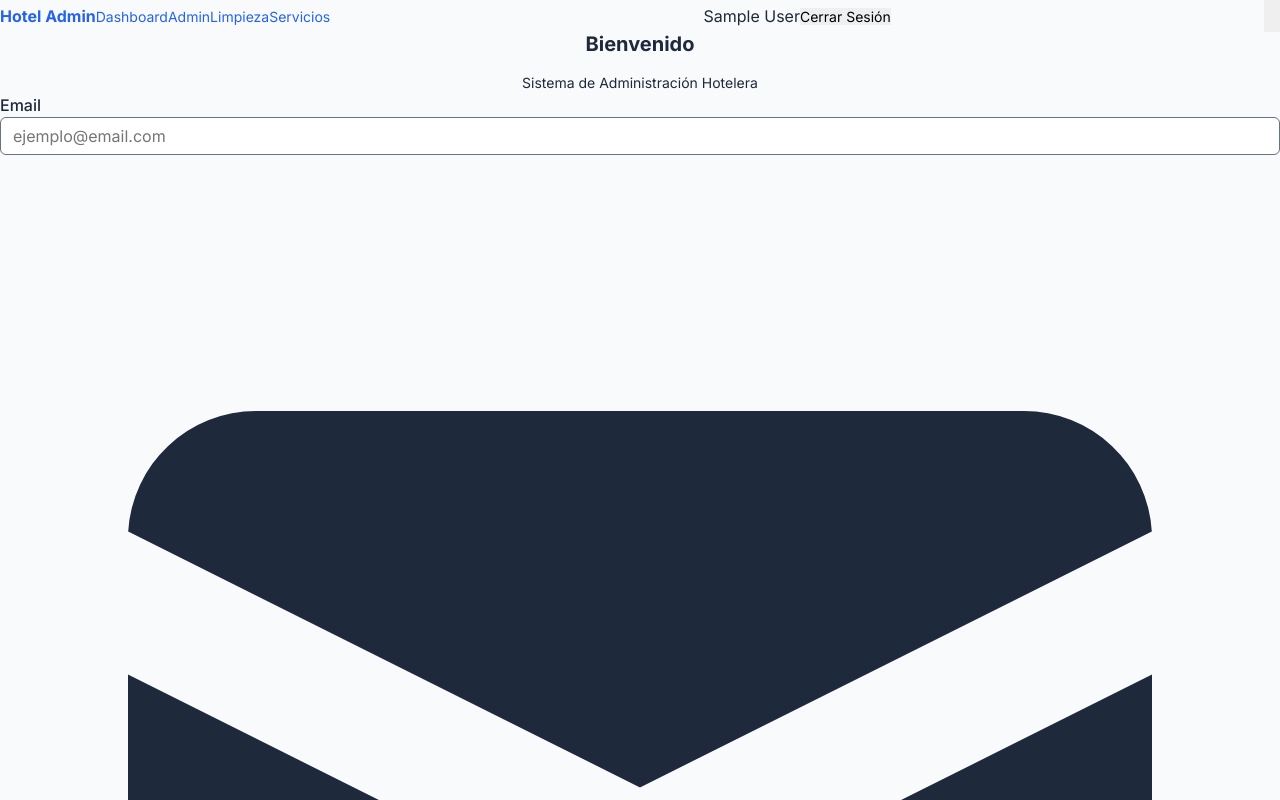
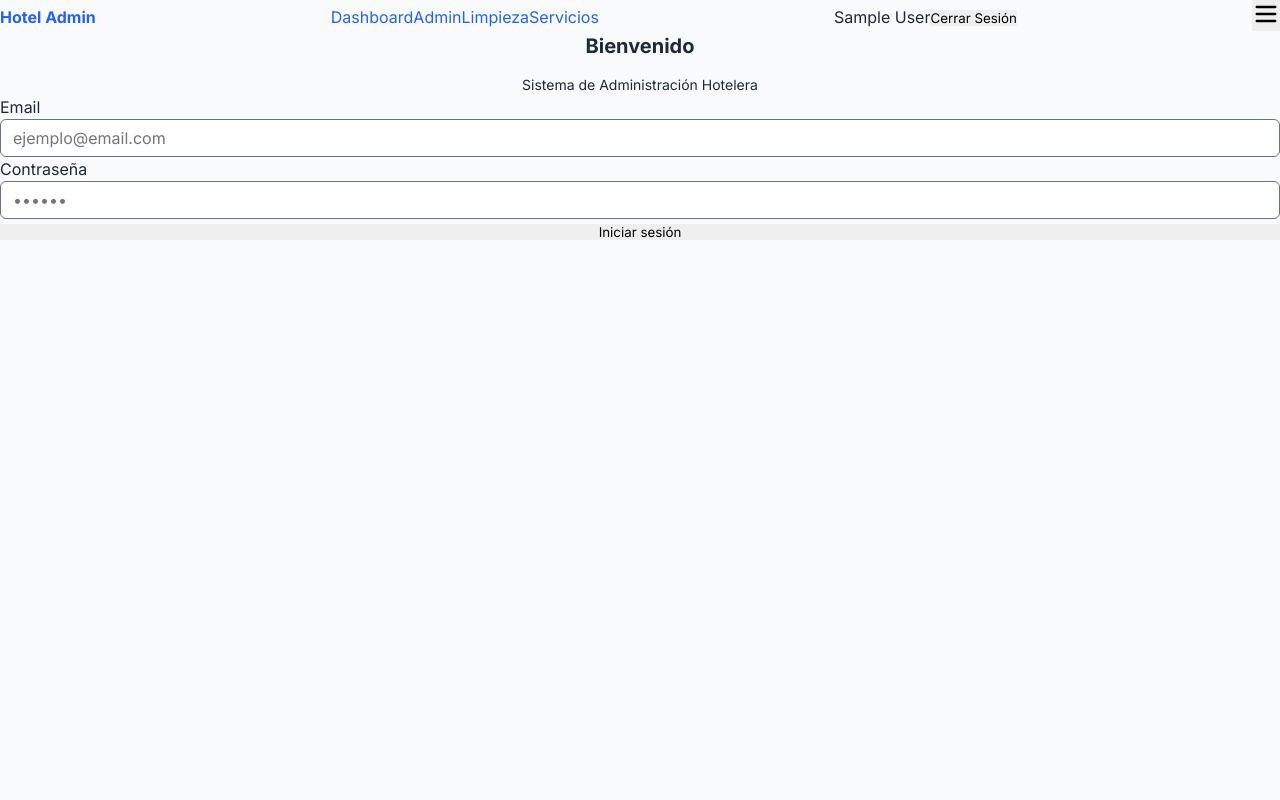
Before and after one commit to fernandogonard/hotel-admin-frontend, a React (Vite) app: page / in a window 1280 px wide. Shown: the top 800 px of the page. Built offline with nearby package versions, Linux system fonts and the light colour scheme; sample sign-in values are in the browser's storage.

Commit message:
bamos muy bien seguimos creciendo

```diff
--- a/package.json
+++ b/package.json
@@ -12,6 +12,7 @@
   "dependencies": {
     "@tailwindcss/forms": "^0.5.10",
     "axios": "^1.8.4",
+    "lucide-react": "^0.487.0",
     "react": "^19.0.0",
     "react-dom": "^19.0.0",
     "react-router-dom": "^7.5.0"
--- a/public/index.html
+++ b/public/index.html
@@ -1,8 +1,11 @@
 <!DOCTYPE html>
 <meta name="viewport" content="width=device-width, initial-scale=1.0" />
 
+
 <html lang="en">
   <head>
+    <link rel="icon" href="/favicon.ico" type="image/x-icon">
+
     <meta charset="UTF-8" />
     <title>Mi Hotel App</title>
   </head>
--- a/src/App.jsx
+++ b/src/App.jsx
@@ -6,6 +6,7 @@ import Dashboard from "./pages/Dashboard";
 import AdminDashboard from "./pages/admin/AdminDashboard";
 import CleaningDashboard from "./pages/cleaning/CleaningDashboard";
 import ServicesDashboard from "./pages/services/ServicesDashboard";
+import UnauthorizedPage from "./pages/UnauthorizedPage";
 import PrivateRoute from "./components/PrivateRoute";
 
 const App = () => {
@@ -15,6 +16,7 @@ const App = () => {
         <Navbar />
         <Routes>
           <Route path="/login" element={<Login />} />
+          <Route path="/unauthorized" element={<UnauthorizedPage />} />
 
           {/* Rutas protegidas generales */}
           <Route path="/dashboard" element={
--- a/src/components/Navbar.jsx
+++ b/src/components/Navbar.jsx
@@ -1,6 +1,7 @@
 import { useContext, useState } from "react";
 import { Link, useNavigate } from "react-router-dom";
 import { AuthContext } from "../context/AuthContext";
+import { Menu, X } from "lucide-react"; // Íconos modernos
 
 const Navbar = () => {
   const { user, token, setUser, setToken } = useContext(AuthContext);
@@ -22,157 +23,55 @@ const Navbar = () => {
   if (!token) return null;
 
   return (
-    <nav className="bg-indigo-600">
+    <nav className="bg-gradient-to-r from-indigo-600 to-blue-500 shadow-lg">
       <div className="max-w-7xl mx-auto px-4 sm:px-6 lg:px-8">
         <div className="flex items-center justify-between h-16">
-          <div className="flex items-center">
-            <div className="flex-shrink-0">
-              <Link to="/dashboard" className="text-white font-bold text-xl">
+          <Link to="/dashboard" className="text-white font-bold text-2xl">
             Hotel Admin
           </Link>
-            </div>
-            <div className="hidden md:block">
-              <div className="ml-10 flex items-baseline space-x-4">
-                {/* Enlaces comunes */}
-                <Link
-                  to="/dashboard"
-                  className="text-white hover:bg-indigo-500 px-3 py-2 rounded-md text-sm font-medium"
-                >
-                  Dashboard
-                </Link>
 
-                {/* Enlaces según rol */}
-                {user?.role === 'admin' && (
-                  <Link
-                    to="/admin/dashboard"
-                    className="text-white hover:bg-indigo-500 px-3 py-2 rounded-md text-sm font-medium"
-                  >
-                    Admin
-                  </Link>
+          {/* Menú Desktop */}
+          <div className="hidden md:flex space-x-6">
+            <Link to="/dashboard" className="nav-link">Dashboard</Link>
+            {user?.role === 'admin' && <Link to="/admin/dashboard" className="nav-link">Admin</Link>}
+            {(user?.role === 'admin' || user?.role === 'limpieza' || user?.role === 'supervisor') && (
+              <Link to="/cleaning" className="nav-link">Limpieza</Link>
             )}
-
-                {(user?.role === 'admin' || user?.role === 'limpieza' || user?.role === 'supervisor') && (
-                  <Link
-                    to="/cleaning"
-                    className="text-white hover:bg-indigo-500 px-3 py-2 rounded-md text-sm font-medium"
-                  >
-                    Limpieza
-                  </Link>
-                )}
-
             {(user?.role === 'admin' || user?.role === 'recepcionista' || user?.role === 'servicio') && (
-                  <Link
-                    to="/services"
-                    className="text-white hover:bg-indigo-500 px-3 py-2 rounded-md text-sm font-medium"
-                  >
-                    Servicios
-                  </Link>
+              <Link to="/services" className="nav-link">Servicios</Link>
             )}
           </div>
-            </div>
+
+          {/* User & Logout */}
+          <div className="hidden md:flex items-center space-x-4">
+            <span className="text-white font-medium">{user?.name}</span>
+            <button onClick={handleLogout} className="logout-btn">Cerrar Sesión</button>
           </div>
 
-          <div className="hidden md:block">
-            <div className="ml-4 flex items-center md:ml-6">
-              <span className="text-white mr-4">{user?.name}</span>
-              <button
-                onClick={handleLogout}
-                className="text-white hover:bg-indigo-500 px-3 py-2 rounded-md text-sm font-medium"
-              >
-                Cerrar Sesión
-              </button>
-            </div>
-          </div>
-
+          {/* Botón Menú Móvil */}
           <div className="md:hidden">
-            <button
-              onClick={toggleMenu}
-              className="inline-flex items-center justify-center p-2 rounded-md text-white hover:bg-indigo-500 focus:outline-none"
-            >
-              <svg
-                className="h-6 w-6"
-                xmlns="http://www.w3.org/2000/svg"
-                fill="none"
-                viewBox="0 0 24 24"
-                stroke="currentColor"
-              >
-                {isMenuOpen ? (
-                  <path
-                    strokeLinecap="round"
-                    strokeLinejoin="round"
-                    strokeWidth={2}
-                    d="M6 18L18 6M6 6l12 12"
-                  />
-                ) : (
-                  <path
-                    strokeLinecap="round"
-                    strokeLinejoin="round"
-                    strokeWidth={2}
-                    d="M4 6h16M4 12h16M4 18h16"
-                  />
-                )}
-              </svg>
+            <button onClick={toggleMenu} className="text-white focus:outline-none">
+              {isMenuOpen ? <X size={28} /> : <Menu size={28} />}
             </button>
           </div>
         </div>
       </div>
 
-      {/* Menú móvil */}
+      {/* Menú Móvil */}
       {isMenuOpen && (
-        <div className="md:hidden">
-          <div className="px-2 pt-2 pb-3 space-y-1 sm:px-3">
-            <Link
-              to="/dashboard"
-              className="text-white hover:bg-indigo-500 block px-3 py-2 rounded-md text-base font-medium"
-              onClick={toggleMenu}
-            >
-              Dashboard
-            </Link>
-
-            {user?.role === 'admin' && (
-              <Link
-                to="/admin/dashboard"
-                className="text-white hover:bg-indigo-500 block px-3 py-2 rounded-md text-base font-medium"
-                onClick={toggleMenu}
-              >
-                Admin
-              </Link>
+        <div className="md:hidden bg-indigo-700 transition-all duration-300">
+          <div className="flex flex-col space-y-2 p-4">
+            <Link to="/dashboard" className="mobile-link" onClick={toggleMenu}>Dashboard</Link>
+            {user?.role === 'admin' && <Link to="/admin/dashboard" className="mobile-link" onClick={toggleMenu}>Admin</Link>}
+            {(user?.role === 'admin' || user?.role === 'limpieza' || user?.role === 'supervisor') && (
+              <Link to="/cleaning" className="mobile-link" onClick={toggleMenu}>Limpieza</Link>
             )}
-
-            {(user?.role === 'admin' || user?.role === 'limpieza' || user?.role === 'supervisor') && (
-              <Link
-                to="/cleaning"
-                className="text-white hover:bg-indigo-500 block px-3 py-2 rounded-md text-base font-medium"
-                onClick={toggleMenu}
-              >
-                Limpieza
-              </Link>
+            {(user?.role === 'admin' || user?.role === 'recepcionista' || user?.role === 'servicio') && (
+              <Link to="/services" className="mobile-link" onClick={toggleMenu}>Servicios</Link>
             )}
-
-            {(user?.role === 'admin' || user?.role === 'recepcionista' || user?.role === 'servicio') && (
-              <Link
-                to="/services"
-                className="text-white hover:bg-indigo-500 block px-3 py-2 rounded-md text-base font-medium"
-                onClick={toggleMenu}
-              >
-                Servicios
-              </Link>
-            )}
-
-            <div className="pt-4 pb-3 border-t border-indigo-500">
-              <div className="px-2">
-                <span className="block text-white px-3 py-2">{user?.name}</span>
-                <button
-                  onClick={() => {
-                    handleLogout();
-                    toggleMenu();
-                  }}
-                  className="text-white hover:bg-indigo-500 block px-3 py-2 rounded-md text-base font-medium w-full text-left"
-                >
+            <button onClick={() => { handleLogout(); toggleMenu(); }} className="logout-btn w-full text-left">
               Cerrar Sesión
             </button>
-              </div>
-            </div>
           </div>
         </div>
       )}
--- a/src/pages/LoginPage.jsx
+++ b/src/pages/LoginPage.jsx
@@ -37,135 +37,76 @@ const LoginPage = () => {
       const res = await fetch("http://localhost:5000/api/auth/login", {
         method: "POST",
         headers: {
-          "Content-Type": "application/json"
+          "Content-Type": "application/json",
         },
         body: JSON.stringify({ email, password }),
       });
 
       if (!res.ok) {
         const errorData = await res.json();
-        throw new Error(errorData.message || 'Error en el servidor');
+        throw new Error(errorData.message || "Error en el servidor");
       }
 
       const data = await res.json();
-
-      localStorage.setItem('token', data.token);
-      localStorage.setItem('user', JSON.stringify(data.user));
+      localStorage.setItem("token", data.token);
+      localStorage.setItem("user", JSON.stringify(data.user));
 
       setUser(data.user);
       setToken(data.token);
 
-      if (data.user.role === 'admin') {
-        navigate('/admin/dashboard');
-      } else {
-        navigate('/dashboard');
-      }
+      navigate(data.user.role === "admin" ? "/admin/dashboard" : "/dashboard");
     } catch (err) {
-      console.error('Error de login:', err);
-      setError(err.message || "Error de conexión con el servidor. Por favor, intente nuevamente.");
+      setError(err.message || "Error de conexión con el servidor.");
     } finally {
       setLoading(false);
     }
   };
 
   return (
-    <div className="min-h-screen bg-gradient-to-br from-blue-50 to-indigo-50 flex flex-col justify-center py-12 sm:px-6 lg:px-8">
-      <div className="sm:mx-auto sm:w-full sm:max-w-md">
-        <div className="flex justify-center">
-          <div className="w-20 h-20 bg-primary rounded-full flex items-center justify-center">
-            <svg xmlns="http://www.w3.org/2000/svg" className="h-12 w-12 text-white" fill="none" viewBox="0 0 24 24" stroke="currentColor">
-              <path strokeLinecap="round" strokeLinejoin="round" strokeWidth={2} d="M19 21V5a2 2 0 00-2-2H7a2 2 0 00-2 2v16m14 0h2m-2 0h-5m-9 0H3m2 0h5M9 7h1m-1 4h1m4-4h1m-1 4h1m-5 10v-5a1 1 0 011-1h2a1 1 0 011 1v5m-4 0h4" />
-            </svg>
-          </div>
-        </div>
-        <h2 className="mt-6 text-center text-3xl font-extrabold text-gray-900">
-          Bienvenido
-        </h2>
-        <p className="mt-2 text-center text-sm text-gray-600">
-          Sistema de Administración Hotelera
-        </p>
-      </div>
+    <div className="min-h-screen flex items-center justify-center bg-gradient-to-br from-blue-100 to-indigo-200">
+      <div className="w-full max-w-md bg-white p-8 rounded-2xl shadow-lg border border-gray-200">
+        <h2 className="text-2xl font-bold text-center text-gray-900">Bienvenido</h2>
+        <p className="text-sm text-center text-gray-600 mb-6">Sistema de Administración Hotelera</p>
 
-      <div className="mt-8 sm:mx-auto sm:w-full sm:max-w-md">
-        <div className="bg-white py-8 px-4 shadow-lg sm:rounded-xl sm:px-10 border border-gray-100">
         {error && (
-            <div className="mb-4 bg-red-50 border border-red-200 text-red-700 px-4 py-3 rounded-lg animate-fade-in">
-              <div className="flex items-center">
-                <svg xmlns="http://www.w3.org/2000/svg" className="h-5 w-5 mr-2" viewBox="0 0 20 20" fill="currentColor">
-                  <path fillRule="evenodd" d="M18 10a8 8 0 11-16 0 8 8 0 0116 0zm-7 4a1 1 0 11-2 0 1 1 0 012 0zm-1-9a1 1 0 00-1 1v4a1 1 0 102 0V6a1 1 0 00-1-1z" clipRule="evenodd" />
-                </svg>
+          <div className="mb-4 text-red-700 bg-red-100 border border-red-300 px-4 py-2 rounded-lg">
             {error}
-              </div>
           </div>
         )}
 
-          <form className="space-y-6" onSubmit={handleSubmit}>
+        <form className="space-y-4" onSubmit={handleSubmit}>
           <div>
-              <label htmlFor="email" className="form-label">
-                Email
-              </label>
-              <div className="mt-1 relative">
+            <label className="block text-gray-700 font-medium">Email</label>
             <input
-                  id="email"
-                  name="email"
               type="email"
-                  autoComplete="email"
-                  required
               value={email}
               onChange={(e) => setEmail(e.target.value)}
-                  className="form-input"
+              className="w-full px-4 py-2 border rounded-lg focus:ring-2 focus:ring-indigo-400"
               placeholder="ejemplo@email.com"
+              required
             />
-                <div className="absolute inset-y-0 right-0 pr-3 flex items-center pointer-events-none">
-                  <svg xmlns="http://www.w3.org/2000/svg" className="h-5 w-5 text-gray-400" viewBox="0 0 20 20" fill="currentColor">
-                    <path d="M2.003 5.884L10 9.882l7.997-3.998A2 2 0 0016 4H4a2 2 0 00-1.997 1.884z" />
-                    <path d="M18 8.118l-8 4-8-4V14a2 2 0 002 2h12a2 2 0 002-2V8.118z" />
-                  </svg>
-                </div>
-              </div>
           </div>
 
           <div>
-              <label htmlFor="password" className="form-label">
-                Contraseña
-              </label>
-              <div className="mt-1 relative">
+            <label className="block text-gray-700 font-medium">Contraseña</label>
             <input
-                  id="password"
-                  name="password"
               type="password"
-                  autoComplete="current-password"
-                  required
               value={password}
               onChange={(e) => setPassword(e.target.value)}
-                  className="form-input"
+              className="w-full px-4 py-2 border rounded-lg focus:ring-2 focus:ring-indigo-400"
               placeholder="••••••"
+              required
             />
-                <div className="absolute inset-y-0 right-0 pr-3 flex items-center pointer-events-none">
-                  <svg xmlns="http://www.w3.org/2000/svg" className="h-5 w-5 text-gray-400" viewBox="0 0 20 20" fill="currentColor">
-                    <path fillRule="evenodd" d="M5 9V7a5 5 0 0110 0v2a2 2 0 012 2v5a2 2 0 01-2 2H5a2 2 0 01-2-2v-5a2 2 0 012-2zm8-2v2H7V7a3 3 0 016 0z" clipRule="evenodd" />
-                  </svg>
-                </div>
-              </div>
           </div>
 
-            <div>
           <button
             type="submit"
             disabled={loading}
-                className={`btn btn-primary w-full flex justify-center py-3 ${loading ? 'opacity-75 cursor-not-allowed' : ''}`}
+            className="w-full bg-indigo-600 text-white py-2 rounded-lg font-semibold hover:bg-indigo-700 transition disabled:opacity-50"
           >
-                {loading ? (
-                  <svg className="animate-spin -ml-1 mr-3 h-5 w-5 text-white" xmlns="http://www.w3.org/2000/svg" fill="none" viewBox="0 0 24 24">
-                    <circle className="opacity-25" cx="12" cy="12" r="10" stroke="currentColor" strokeWidth="4"></circle>
-                    <path className="opacity-75" fill="currentColor" d="M4 12a8 8 0 018-8V0C5.373 0 0 5.373 0 12h4zm2 5.291A7.962 7.962 0 014 12H0c0 3.042 1.135 5.824 3 7.938l3-2.647z"></path>
-                  </svg>
-                ) : null}
-                {loading ? 'Iniciando sesión...' : 'Iniciar sesión'}
+            {loading ? "Iniciando sesión..." : "Iniciar sesión"}
           </button>
-            </div>
         </form>
-        </div>
       </div>
     </div>
   );
```
Also changed, not shown: src/components/PrivateRoute.jsx (+52 -8 lines), src/pages/UnauthorizedPage.jsx (added, +38 -0 lines), src/pages/admin/AdminDashboard.jsx (+23 -11 lines), 2 other files (tests, documents, lock files or other folders). Lines whose indentation alone changed are shown as unchanged.
